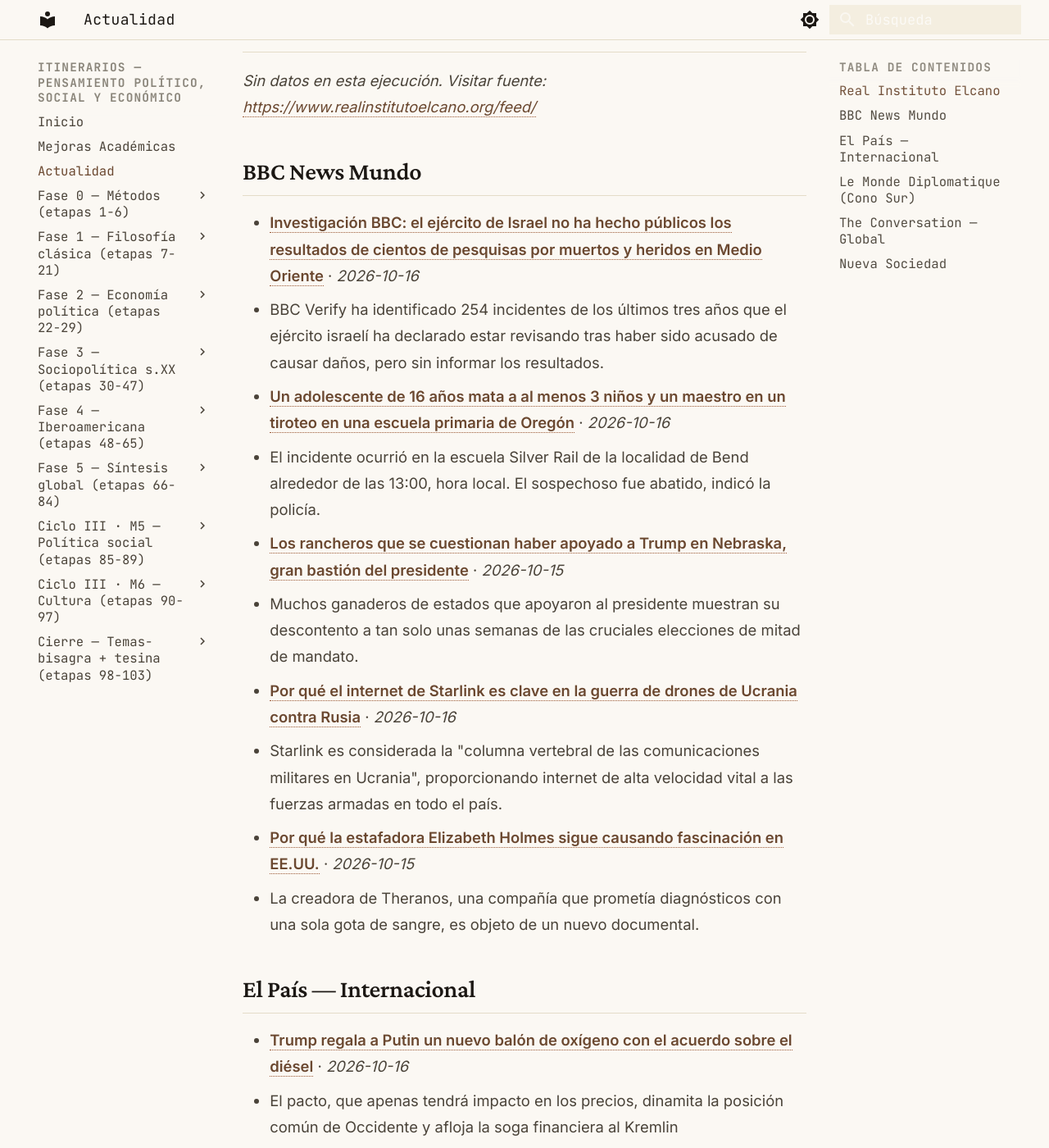
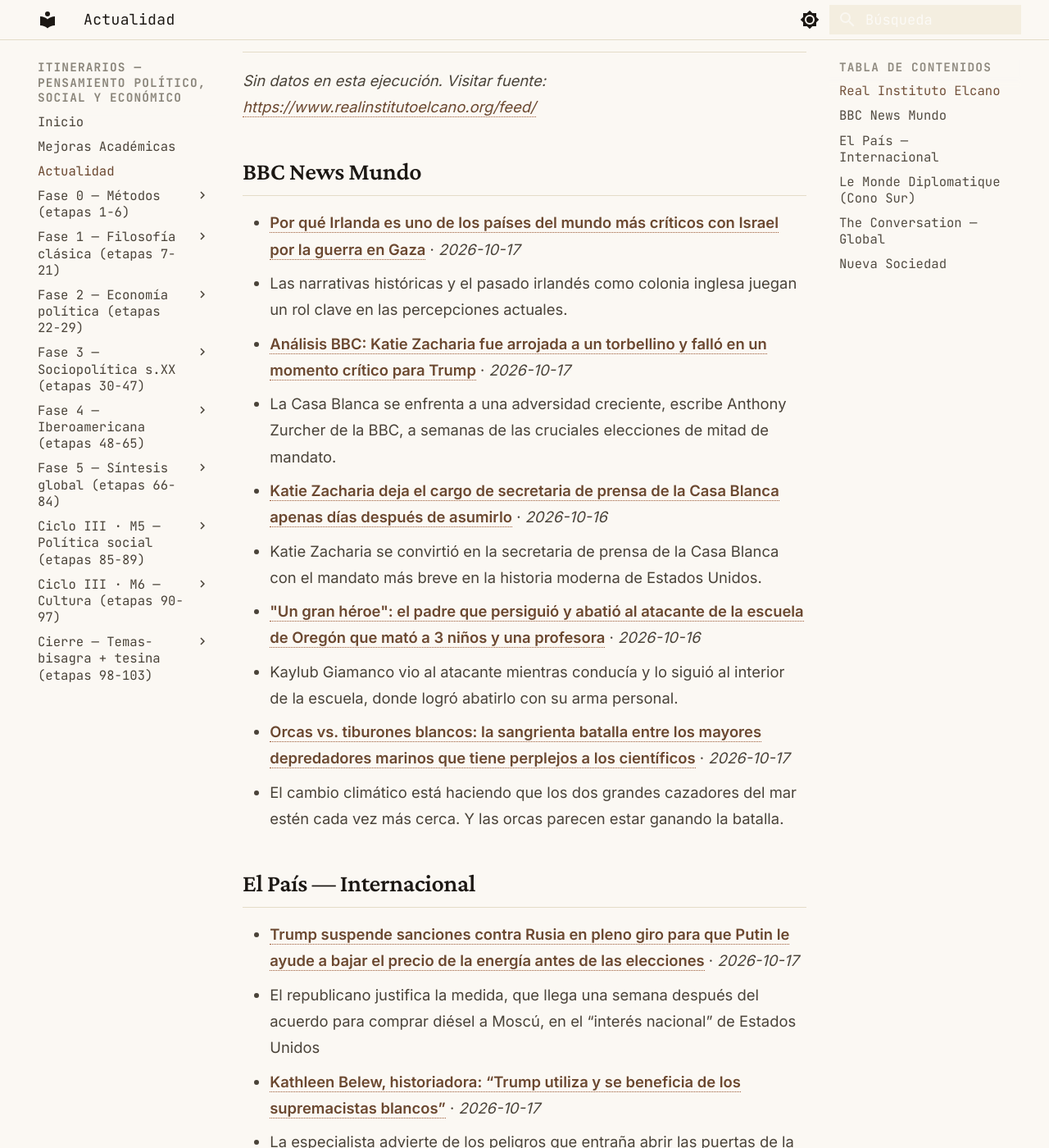
Before and after one commit to MrSpagVi/Curso, an MkDocs documentation site: the page built from docs/actualidad.md, in a window 1280 px wide and 1400 px high, scrolled down 643 px. Shown: the whole window at 82% size. Built offline with MkDocs 1.6.1 and Material for MkDocs 9.7.7, drawn with Linux system fonts in a browser that asks for light colours; some of the changed text lies outside the part shown.

Commit message:
auto: actualidad 2026-10-17

```diff
--- a/docs/actualidad.md
+++ b/docs/actualidad.md
@@ -6,7 +6,7 @@ title: Actualidad
 
 Últimos titulares de fuentes que dictan agenda en ciencia política y geopolítica. Actualizado automáticamente cada día (vía GitHub Actions).
 
-_Última actualización: 2026-10-16 10:23 UTC_
+_Última actualización: 2026-10-17 09:55 UTC_
 
 !!! tip "Ritual mensual — #actualidad"
     El último sábado de cada mes: agarrá **un** titular de los de abajo y escribí **300 palabras** aplicándole **2 autores** del último mes que leíste. ¿Qué diría cada uno? ¿En qué chocan? No resumas la noticia — usala como caso para pensar con las herramientas que venís construyendo. Guardá el texto con el tag `#actualidad` en tu sistema de notas. Esto convierte la teoría en criterio sobre la coyuntura: el objetivo del plan no es citar a Maquiavelo, es leer el presente con él.
@@ -17,25 +17,25 @@ _Sin datos en esta ejecución. Visitar fuente: [https://www.realinstitutoelcano.
 
 ## BBC News Mundo
 
-- **[Investigación BBC: el ejército de Israel no ha hecho públicos los resultados de cientos de pesquisas por muertos y heridos en Medio Oriente](https://www.bbc.com/mundo/articles/c69wzgv94g11o?at_medium=RSS&at_campaign=rss)** · *2026-10-16*
-  - BBC Verify ha identificado 254 incidentes de los últimos tres años que el ejército israelí ha declarado estar revisando tras haber sido acusado de causar daños, pero sin informar los resultados.
-- **[Un adolescente de 16 años mata a al menos 3 niños y un maestro en un tiroteo en una escuela primaria de Oregón](https://www.bbc.com/mundo/articles/ckj0l9lrenq6o?at_medium=RSS&at_campaign=rss)** · *2026-10-16*
-  - El incidente ocurrió en la escuela Silver Rail de la localidad de Bend alrededor de las 13:00, hora local. El sospechoso fue abatido, indicó la policía.
-- **[Los rancheros que se cuestionan haber apoyado a Trump en Nebraska, gran bastión del presidente](https://www.bbc.com/mundo/articles/cwm235lgg69lo?at_medium=RSS&at_campaign=rss)** · *2026-10-15*
-  - Muchos ganaderos de estados que apoyaron al presidente muestran su descontento a tan solo unas semanas de las cruciales elecciones de mitad de mandato.
-- **[Por qué el internet de Starlink es clave en la guerra de drones de Ucrania contra Rusia](https://www.bbc.com/mundo/articles/cw62yve9vy93o?at_medium=RSS&at_campaign=rss)** · *2026-10-16*
-  - Starlink es considerada la "columna vertebral de las comunicaciones militares en Ucrania", proporcionando internet de alta velocidad vital a las fuerzas armadas en todo el país.
-- **[Por qué la estafadora Elizabeth Holmes sigue causando fascinación en EE.UU.](https://www.bbc.com/mundo/articles/c65yng81r7g4o?at_medium=RSS&at_campaign=rss)** · *2026-10-15*
-  - La creadora de Theranos, una compañía que prometía diagnósticos con una sola gota de sangre, es objeto de un nuevo documental.
+- **[Por qué Irlanda es uno de los países del mundo más críticos con Israel por la guerra en Gaza](https://www.bbc.com/mundo/articles/c8r4vy17rx62o?at_medium=RSS&at_campaign=rss)** · *2026-10-17*
+  - Las narrativas históricas y el pasado irlandés como colonia inglesa juegan un rol clave en las percepciones actuales.
+- **[Análisis BBC: Katie Zacharia fue arrojada a un torbellino y falló en un momento crítico para Trump](https://www.bbc.com/mundo/articles/cj040dx1yx0vo?at_medium=RSS&at_campaign=rss)** · *2026-10-17*
+  - La Casa Blanca se enfrenta a una adversidad creciente, escribe Anthony Zurcher de la BBC, a semanas de las cruciales elecciones de mitad de mandato.
+- **[Katie Zacharia deja el cargo de secretaria de prensa de la Casa Blanca apenas días después de asumirlo](https://www.bbc.com/mundo/articles/cm86zggzj6e0o?at_medium=RSS&at_campaign=rss)** · *2026-10-16*
+  - Katie Zacharia se convirtió en la secretaria de prensa de la Casa Blanca con el mandato más breve en la historia moderna de Estados Unidos.
+- **["Un gran héroe": el padre que persiguió y abatió al atacante de la escuela de Oregón que mató a 3 niños y una profesora](https://www.bbc.com/mundo/articles/cm369xj3lxy6o?at_medium=RSS&at_campaign=rss)** · *2026-10-16*
+  - Kaylub Giamanco vio al atacante mientras conducía y lo siguió al interior de la escuela, donde logró abatirlo con su arma personal.
+- **[Orcas vs. tiburones blancos: la sangrienta batalla entre los mayores depredadores marinos que tiene perplejos a los científicos](https://www.bbc.com/mundo/articles/cm9qzxwz9y3qo?at_medium=RSS&at_campaign=rss)** · *2026-10-17*
+  - El cambio climático está haciendo que los dos grandes cazadores del mar estén cada vez más cerca. Y las orcas parecen estar ganando la batalla.
 
 ## El País — Internacional
 
-- **[Trump regala a Putin un nuevo balón de oxígeno con el acuerdo sobre el diésel](https://elpais.com/internacional/2026-10-16/trump-regala-a-putin-un-nuevo-balon-de-oxigeno-con-el-acuerdo-sobre-el-diesel.html)** · *2026-10-16*
-  - El pacto, que apenas tendrá impacto en los precios, dinamita la posición común de Occidente y afloja la soga financiera al Kremlin
-- **[Ucrania necesita usar los satélites de Starlink en la guerra, pero el Pentágono tiene el control](https://elpais.com/internacional/2026-10-16/ucrania-necesita-usar-los-satelites-de-starlink-en-la-guerra-pero-el-pentagono-tiene-el-control.html)** · *2026-10-16*
-  - La información del sistema de comunicación de la empresa de Elon Musk permite a las fuerzas ucranias ser más certeras en las operaciones de interceptación de proyectiles rusos y en ataques en el frente. No hay alternativa europea semejante
-- **[Escepticismo y desencanto en Iowa: la siderúrgica prometida por Trump despierta viejos fantasmas](https://elpais.com/us/2026-10-16/escepticismo-y-desencanto-en-iowa-la-siderurgica-prometida-por-trump-despierta-viejos-fantasmas.html)** · *2026-10-16*
-  - Los vecinos de Fort Madison dudan de que el anuncio para instalar la mayor acería de EE UU, con una inversión de 15.000 millones de dólares, vaya a cambiar el voto
+- **[Trump suspende sanciones contra Rusia en pleno giro para que Putin le ayude a bajar el precio de la energía antes de las elecciones](https://elpais.com/us/2026-10-17/trump-suspende-temporalmente-sanciones-contra-rusia-por-interes-nacional.html)** · *2026-10-17*
+  - El republicano justifica la medida, que llega una semana después del acuerdo para comprar diésel a Moscú, en el “interés nacional” de Estados Unidos
+- **[Kathleen Belew, historiadora: “Trump utiliza y se beneficia de los supremacistas blancos”](https://elpais.com/internacional/2026-10-17/kathleen-belew-historiadora-trump-utiliza-y-se-beneficia-de-los-supremacistas-blancos.html)** · *2026-10-17*
+  - La especialista advierte de los peligros que entraña abrir las puertas de la política a grupos racistas y violentos, un movimiento que gana terreno en todo el mundo
+- **[La rabia de los estudiantes, los agricultores y los funcionarios confluye en una gran protesta en toda Francia](https://elpais.com/internacional/2026-10-17/la-rabia-de-los-estudiantes-los-agricultores-y-los-funcionarios-confluye-en-una-gran-protesta-en-toda-francia.html)** · *2026-10-17*
+  - Los chalecos amarillos han convocado marchas que culminan semanas de enfrentamientos en la calle entre la policía y los estudiantes por el deterioro de la educación pública
 - **[Quien tiene la mayoría, tiene la chequera](https://elpais.com/us/2026-10-14/quien-tiene-la-mayoria-tiene-la-chequera.html)** · *2026-10-14*
   - El 3 de noviembre se decide quién liderará el Congreso estadounidense, y con ello quién maneja el presupuesto y pone las condiciones de la política exterior. Un momento crucial para la región en sus relaciones con Washington
 - **[Un cataclismo geopolítico empezó en Gaza hace tres años](https://elpais.com/internacional/2026-10-11/un-cataclismo-geopolitico-empezo-en-gaza-hace-tres-anos.html)** · *2026-10-11*
```
Also changed, not shown: other parts of docs/actualidad.md (+10 -10 lines).
